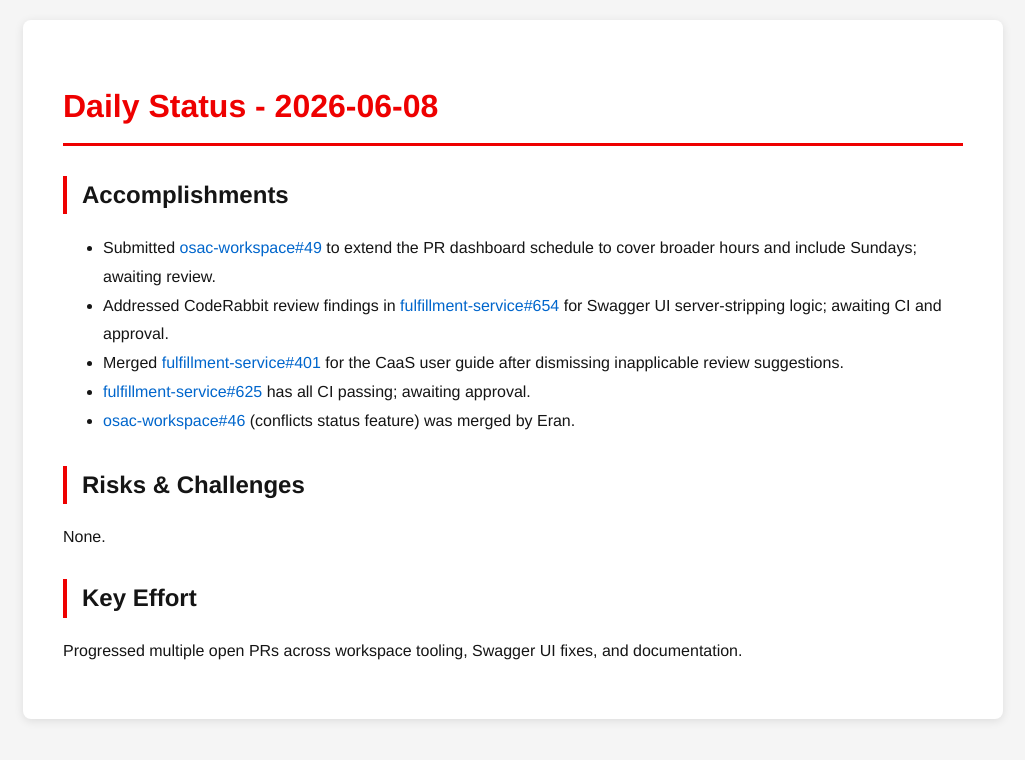
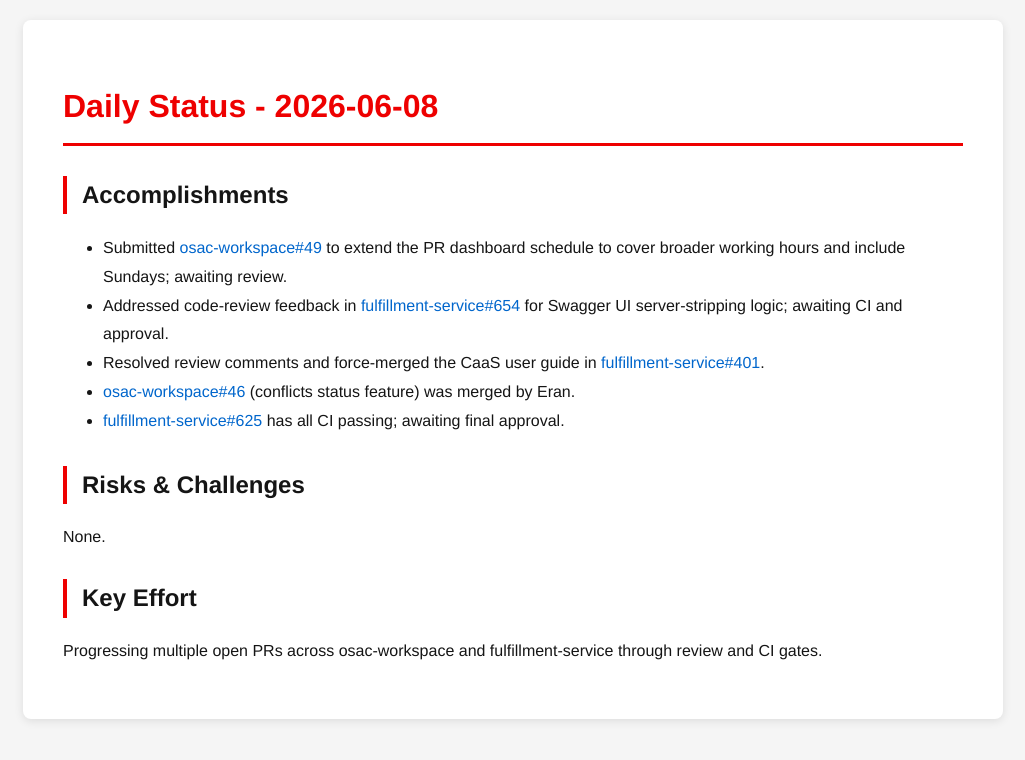
Before and after one commit to tzvatot/daily-status, a Jekyll site: the page built from 2026-06-08.md, in a window 1280 px wide. Shown: the top 760 px of the page, without its empty margins (127-1152 px from the left). Built offline with Jekyll 4.4.1, drawn with Linux system fonts in a browser that asks for light colours.

Commit message:
Daily status update - 2026-06-08

```diff
--- a/2026-06-08.md
+++ b/2026-06-08.md
@@ -7,14 +7,14 @@
 # Daily Status - 2026-06-08
 
 ## Accomplishments
-- Submitted [osac-workspace#49](https://github.com/osac-project/osac-workspace/pull/49) to extend the PR dashboard schedule to cover broader hours and include Sundays; awaiting review.
-- Addressed CodeRabbit review findings in [fulfillment-service#654](https://github.com/osac-project/fulfillment-service/pull/654) for Swagger UI server-stripping logic; awaiting CI and approval.
-- Merged [fulfillment-service#401](https://github.com/osac-project/fulfillment-service/pull/401) for the CaaS user guide after dismissing inapplicable review suggestions.
-- [fulfillment-service#625](https://github.com/osac-project/fulfillment-service/pull/625) has all CI passing; awaiting approval.
+- Submitted [osac-workspace#49](https://github.com/osac-project/osac-workspace/pull/49) to extend the PR dashboard schedule to cover broader working hours and include Sundays; awaiting review.
+- Addressed code-review feedback in [fulfillment-service#654](https://github.com/osac-project/fulfillment-service/pull/654) for Swagger UI server-stripping logic; awaiting CI and approval.
+- Resolved review comments and force-merged the CaaS user guide in [fulfillment-service#401](https://github.com/osac-project/fulfillment-service/pull/401).
 - [osac-workspace#46](https://github.com/osac-project/osac-workspace/pull/46) (conflicts status feature) was merged by Eran.
+- [fulfillment-service#625](https://github.com/osac-project/fulfillment-service/pull/625) has all CI passing; awaiting final approval.
 
 ## Risks & Challenges
 None.
 
 ## Key Effort
-Progressed multiple open PRs across workspace tooling, Swagger UI fixes, and documentation.
+Progressing multiple open PRs across osac-workspace and fulfillment-service through review and CI gates.
```
